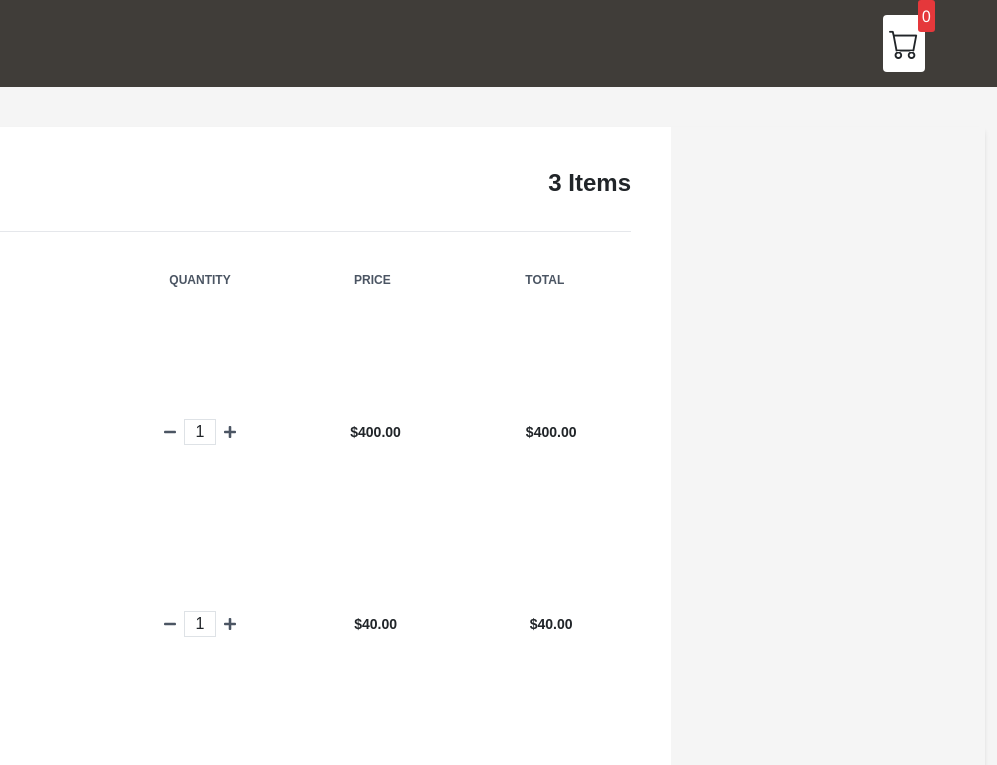
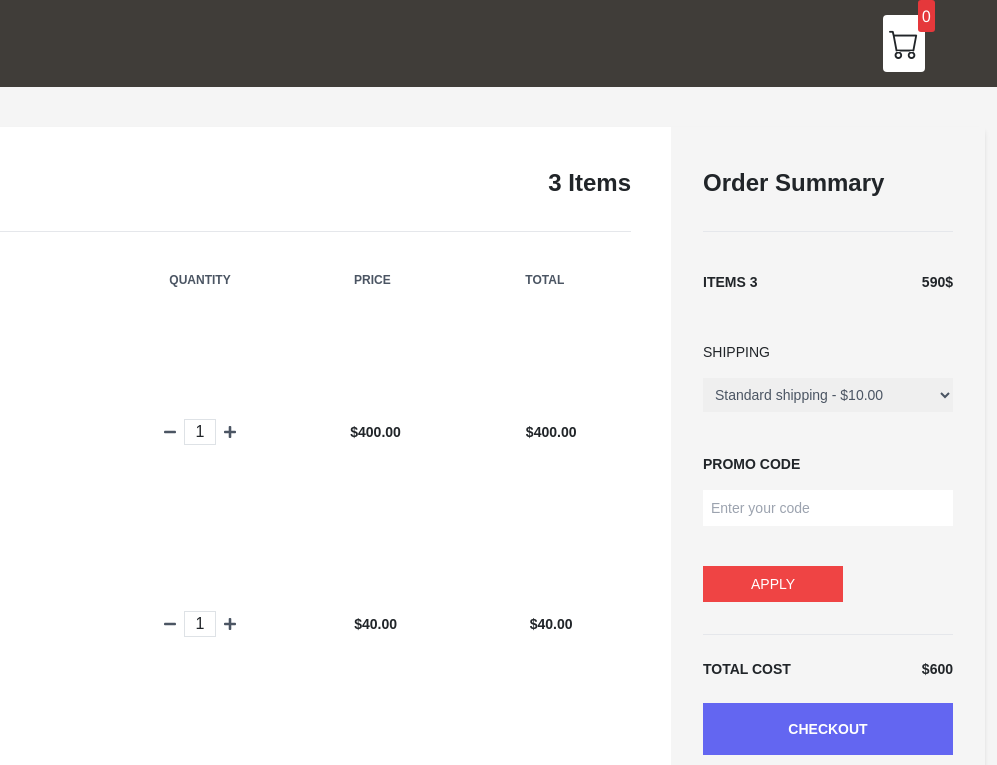
Before and after one commit to ShaviyaVictor/shopping-cart-impl, a plain HTML site: page cart.html in a window 1280 px wide. Shown: the top 765 px of the page, 283-1280 px from the left. Drawn offline with nearby package versions, Linux system fonts and the light colour scheme.

Commit message:
Add the checkout side bar section for items count and totals

```diff
--- a/cart.html
+++ b/cart.html
@@ -92,7 +92,6 @@
           <span class="text-center w-1/5 font-semibold text-sm">$40.00</span>
         </div>
         <!-- section5 - item row 3 -->
-        <!-- 4th part  -->
         <div class="flex items-center hover:bg-gray-100 -mx-8 px-6 py-5">
           <div class="flex w-2/5"> <!-- product info -->
             <div class="w-20">
@@ -126,6 +125,33 @@
 
       </div>
 
+      <!-- right side-bar section  -->
+      <div id="summary" class="w-1/4 px-8 py-10">
+        <h1 class="font-semibold text-2xl border-b pb-8">Order Summary</h1>
+        <div class="flex justify-between mt-10 mb-5">
+          <span class="font-semibold text-sm uppercase">Items 3</span>
+          <span class="font-semibold text-sm">590$</span>
+        </div>
+        <div>
+          <label class="font-medium inline-block mb-3 text-sm uppercase">Shipping</label>
+          <select class="block p-2 text-gray-600 w-full text-sm">
+            <option>Standard shipping - $10.00</option>
+          </select>
+        </div>
+        <div class="py-10">
+          <label for="promo" class="font-semibold inline-block mb-3 text-sm uppercase">Promo Code</label>
+          <input type="text" id="promo" placeholder="Enter your code" class="p-2 text-sm w-full">
+        </div>
+        <button class="bg-red-500 hover:bg-red-600 px-5 py-2 text-sm text-white uppercase">Apply</button>
+        <div class="border-t mt-8">
+          <div class="flex font-semibold justify-between py-6 text-sm uppercase">
+            <span>Total cost</span>
+            <span>$600</span>
+          </div>
+          <button class="bg-indigo-500 font-semibold hover:bg-indigo-600 py-3 text-sm text-white uppercase w-full">Checkout</button>
+        </div>
+      </div>
+
     </div>
   </div>
 
```
